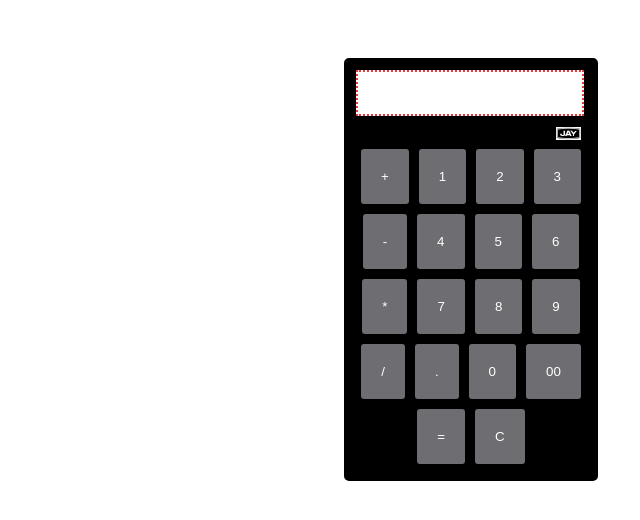
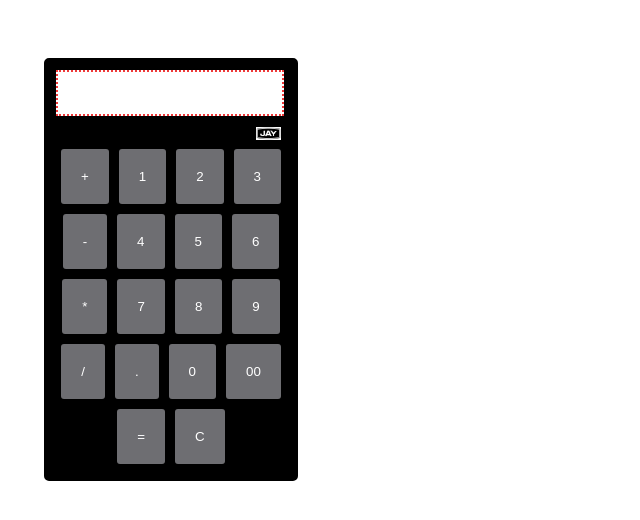
Before and after one commit to jay-ptdr-tech/calc, a plain HTML site: page index.html in a window 1280 px wide. Shown: the whole page, without its empty margins (164-804 px from the left). Drawn offline with Linux system fonts and the light colour scheme.

Commit message:
Update index.html

```diff
--- a/index.html
+++ b/index.html
@@ -15,7 +15,7 @@
         padding-bottom: 10px;
         background-color: black;
         align-items: center;
-        left: 500px;
+        left: 200px;
         top: 50px;
     }
 
```
